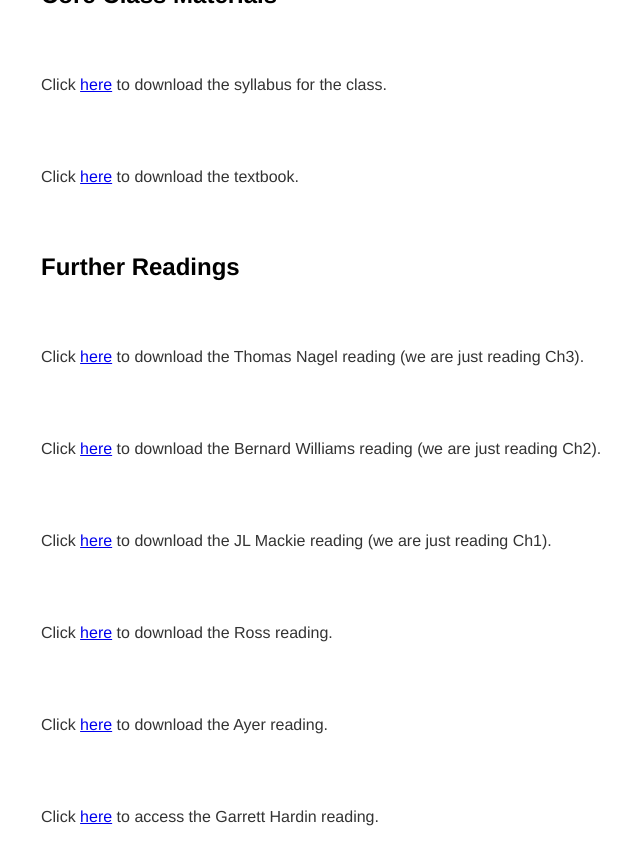
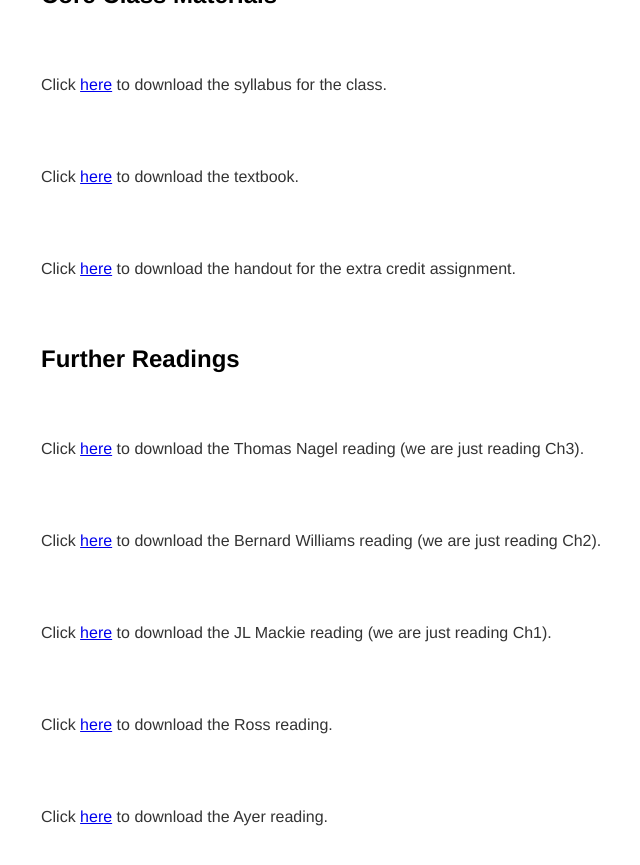
Before and after one commit to kevinjpatton/kevinjpatton.github.io, a Jekyll site: the page built from teaching/phil_2030/index.html, in a window 1280 px wide and 900 px high, scrolled down 502 px. Shown: the top 865 px of the window, without its empty margins (151-791 px from the left). Built offline with Jekyll 4.4.1, drawn with Linux system fonts in a browser that asks for light colours; Markdown is read by kramdown in place of the engine named in the settings.

Commit message:
Update index.html

```diff
--- a/teaching/phil_2030/index.html
+++ b/teaching/phil_2030/index.html
@@ -9,6 +9,8 @@
 <h2>Core Class Materials</h2>
 <p>Click <a href="/teaching/phil_2030/Philosophy 2030 - Syllabus - Fall 2023.pdf" target="_blank">here</a> to download the syllabus for the class.</p>
 <p>Click <a href="/banda/Russ Shafer-Landau - Fundamentals of Ethics .pdf" target="_blank">here</a> to download the textbook.</p>
+<p>Click <a href="/teaching/phil_2030/Handout - Bak EC - Phil2030.pdf" target="_blank">here</a> to download the handout for the extra credit assignment.</p>
+
 <h2>Further Readings</h2>
 <p>Click <a href="/teaching/phil_1010/Thomas Nagel - Mortal Questions.pdf" target="_blank">here</a> to download the Thomas Nagel reading (we are just reading Ch3).</p>
 <p>Click <a href="/teaching/phil_2030/Bernard Williams - Moral Luck.pdf" target="_blank">here</a> to download the Bernard Williams reading (we are just reading Ch2).</p>
```
